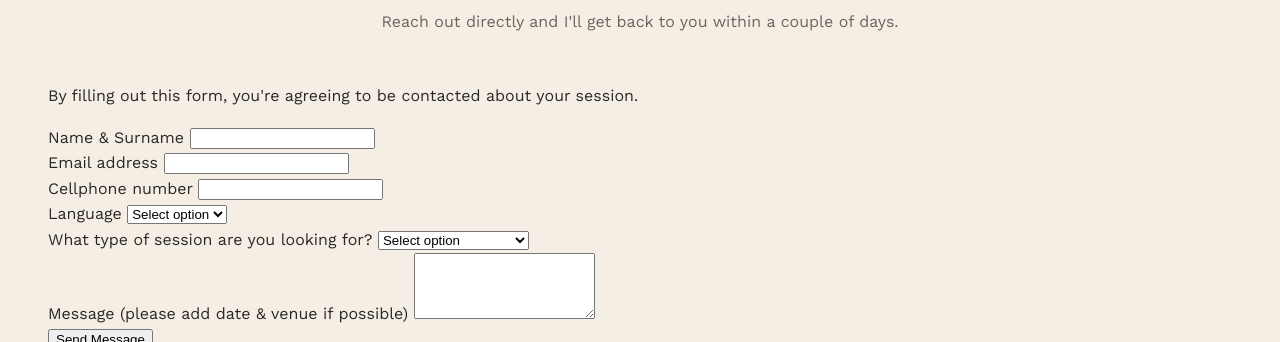
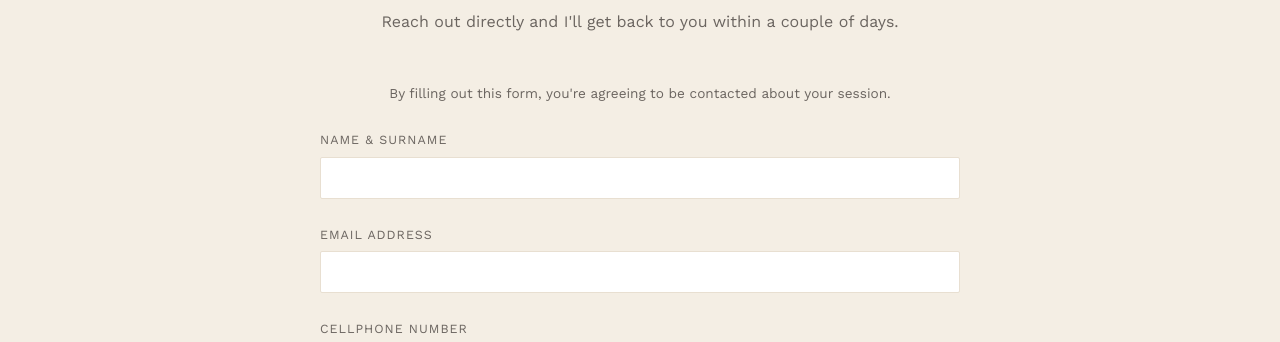
Before and after one commit to Carolus05/Carolus05.github.io, a plain HTML site: page index.html in a window 1280 px wide. Shown: the part 2145-2487 px from the top of the page. Drawn offline with nearby package versions, Linux system fonts and the light colour scheme.

Commit message:
Add styles for form and message components

```diff
--- a/style.css
+++ b/style.css
@@ -353,6 +353,107 @@ img { max-width: 100%; display: block; }
   padding: 6rem var(--gutter) 7rem;
 }
 
+.form-tc-note {
+  max-width: 640px;
+  margin: 0 auto 1.6rem;
+  font-size: 0.85rem;
+  color: var(--ink-soft);
+  text-align: center;
+}
+
+.form-message {
+  max-width: 640px;
+  margin: 0 auto 1.6rem;
+  padding: 0.9rem 1.2rem;
+  border-radius: 2px;
+  font-size: 0.9rem;
+  text-align: center;
+}
+
+.form-message-success {
+  background: var(--accent-soft);
+  color: var(--ink);
+}
+
+.form-message-error {
+  background: #f6d9d3;
+  color: #7a2d1f;
+}
+
+.booking-form {
+  max-width: 640px;
+  margin: 0 auto 3.5rem;
+  display: flex;
+  flex-direction: column;
+  gap: 1.2rem;
+}
+
+.form-field {
+  display: flex;
+  flex-direction: column;
+  gap: 0.4rem;
+}
+
+.form-field label {
+  font-size: 0.78rem;
+  letter-spacing: 0.08em;
+  text-transform: uppercase;
+  color: var(--ink-soft);
+}
+
+.form-field input,
+.form-field select,
+.form-field textarea {
+  font-family: var(--font-body);
+  font-size: 0.95rem;
+  color: var(--ink);
+  background: var(--white);
+  border: 1px solid var(--accent-soft);
+  border-radius: 2px;
+  padding: 0.7rem 0.9rem;
+  width: 100%;
+}
+
+.form-field input:focus,
+.form-field select:focus,
+.form-field textarea:focus {
+  border-color: var(--accent);
+  outline: none;
+}
+
+.form-field input[aria-invalid="true"],
+.form-field select[aria-invalid="true"],
+.form-field textarea[aria-invalid="true"] {
+  border-color: #c0503f;
+}
+
+.form-field textarea {
+  resize: vertical;
+}
+
+.field-error {
+  font-size: 0.78rem;
+  color: #c0503f;
+}
+
+.form-submit {
+  align-self: flex-start;
+  background: var(--ink);
+  color: #fff;
+  border: none;
+  padding: 1rem 2.2rem;
+  font-family: var(--font-body);
+  font-size: 0.9rem;
+  letter-spacing: 0.06em;
+  text-transform: uppercase;
+  border-radius: 2px;
+  cursor: pointer;
+  transition: background 0.3s ease;
+}
+
+.form-submit:hover { background: var(--accent); }
+.form-submit:disabled { opacity: 0.6; cursor: default; }
+
 .contact-links {
   max-width: 640px;
   margin: 0 auto;
```
